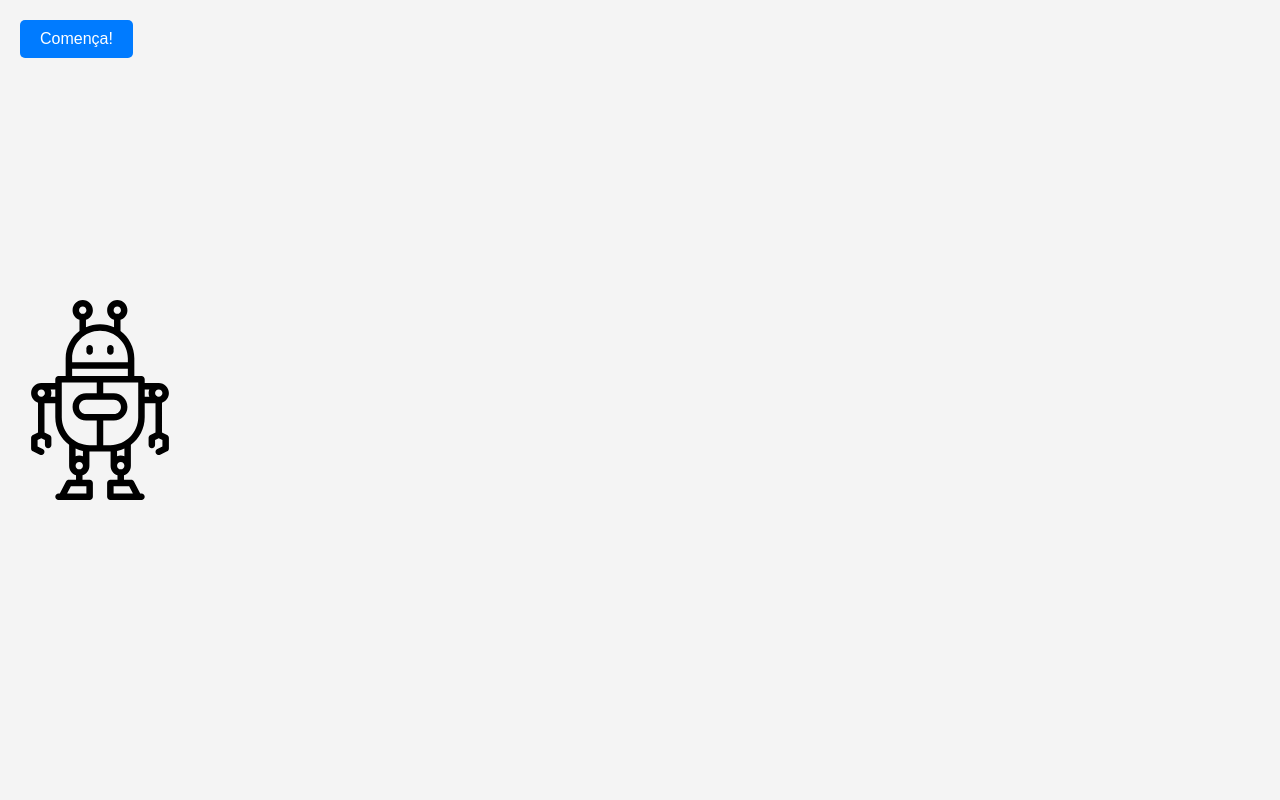
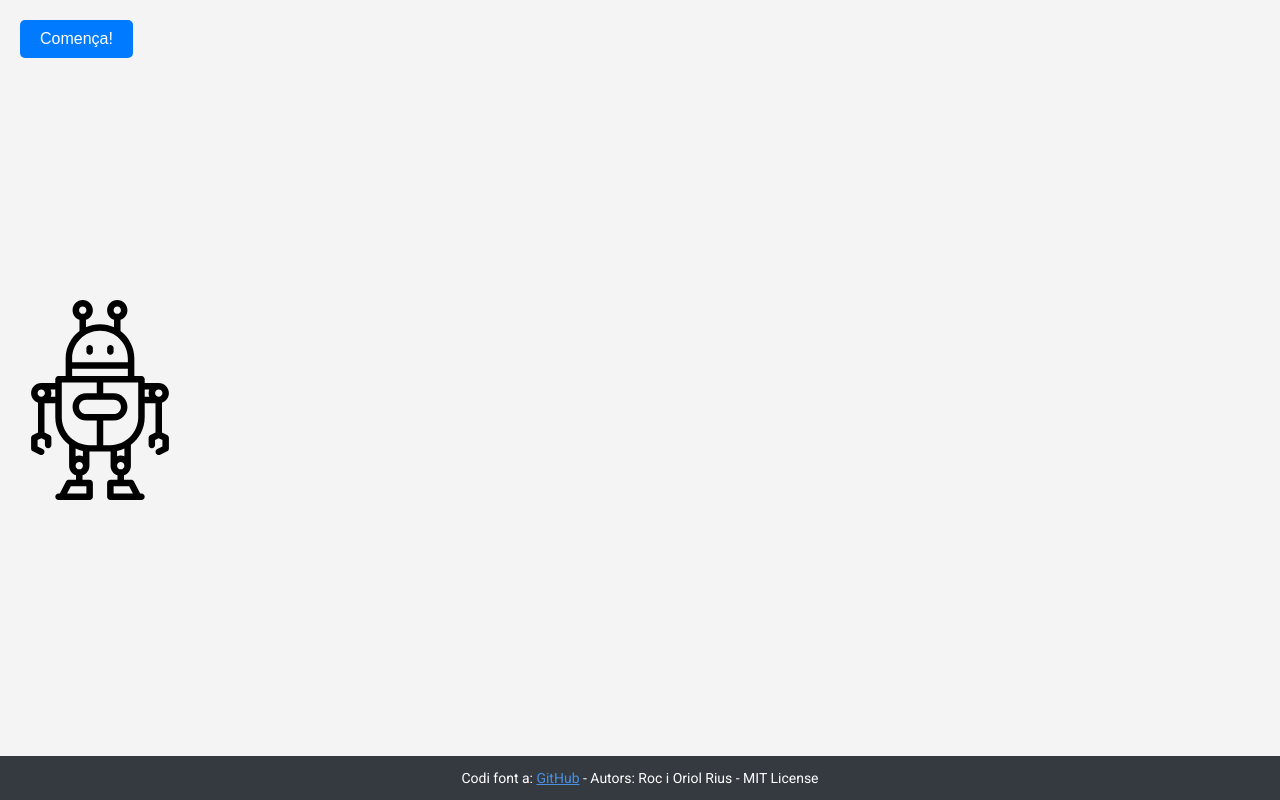
Before and after one commit to oriolrius/robots, a website: page index.html in a window 1280 px wide. Drawn offline with Linux system fonts and the light colour scheme.

Commit message:
added credits

```diff
--- a/index.html
+++ b/index.html
@@ -4,6 +4,7 @@
 <meta charset="UTF-8">
 <meta name="viewport" content="width=device-width, initial-scale=1.0">
 <title>SVG Animation</title>
+<link rel="stylesheet" href="https://fonts.googleapis.com/css?family=Roboto:300,400,500,700&display=swap">
 <link rel="stylesheet" href="src/style.css">
 </head>
 <body>
@@ -13,5 +14,8 @@
 </div>
 <button class="button">Comença!</button>
 <script src="src/script.js"></script>
+<div id="footer">
+    <p>Codi font a: <a href="https://github.com/oriolrius/robots">GitHub</a> - Autors: Roc i Oriol Rius - MIT License</p>
+</div>
 </body>
 </html>
--- a/src/style.css
+++ b/src/style.css
@@ -33,3 +33,19 @@ body {
   align-items: center;
   background-color: #f4f4f4;
 }
+
+#footer {
+  position: absolute;
+  bottom: 0;
+  width: 100%;
+  padding: 0px 0;
+  text-align: center;
+  background-color: #343a40;
+  color: white;
+  font-family: Roboto;
+  font-size: 14px;
+}
+
+#footer a {
+  color: #4a90e2; /* soft blue */
+}
```
